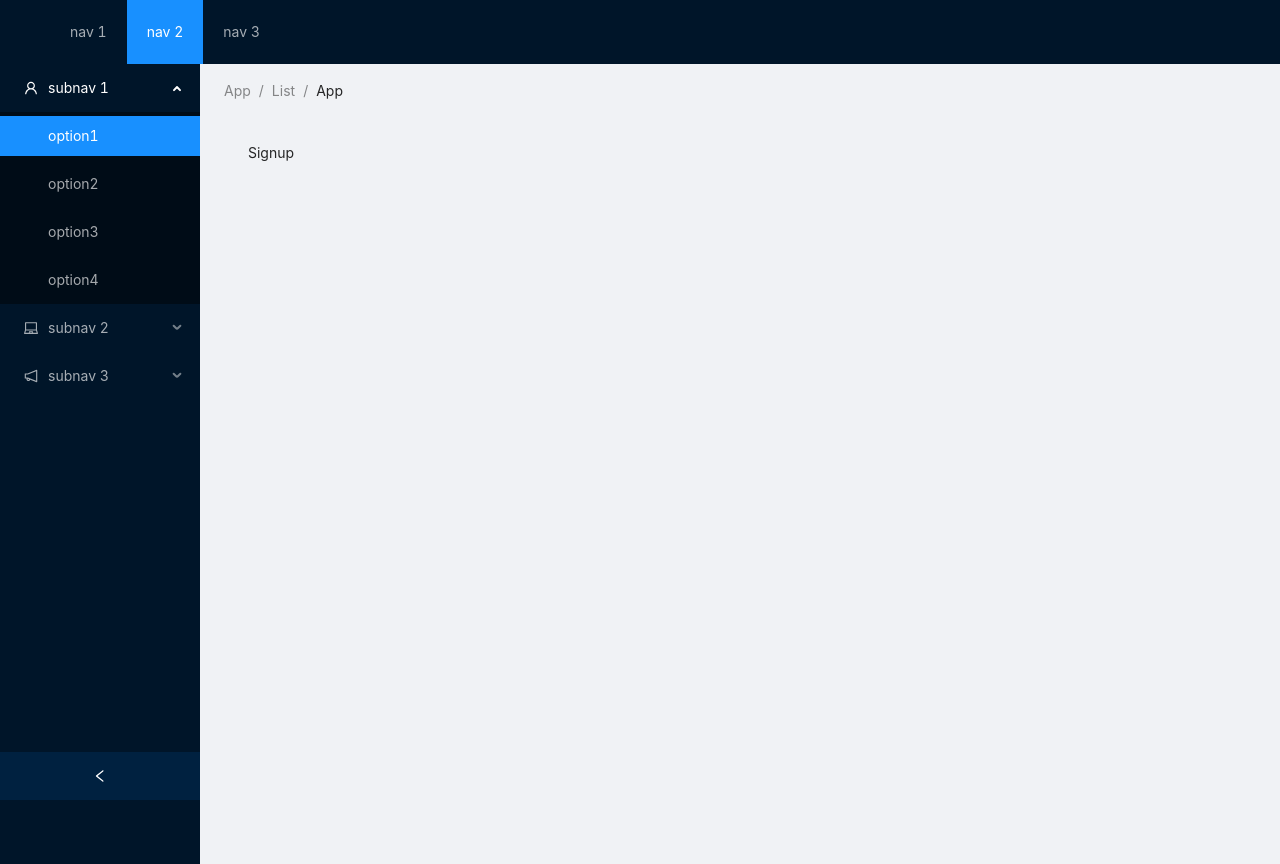
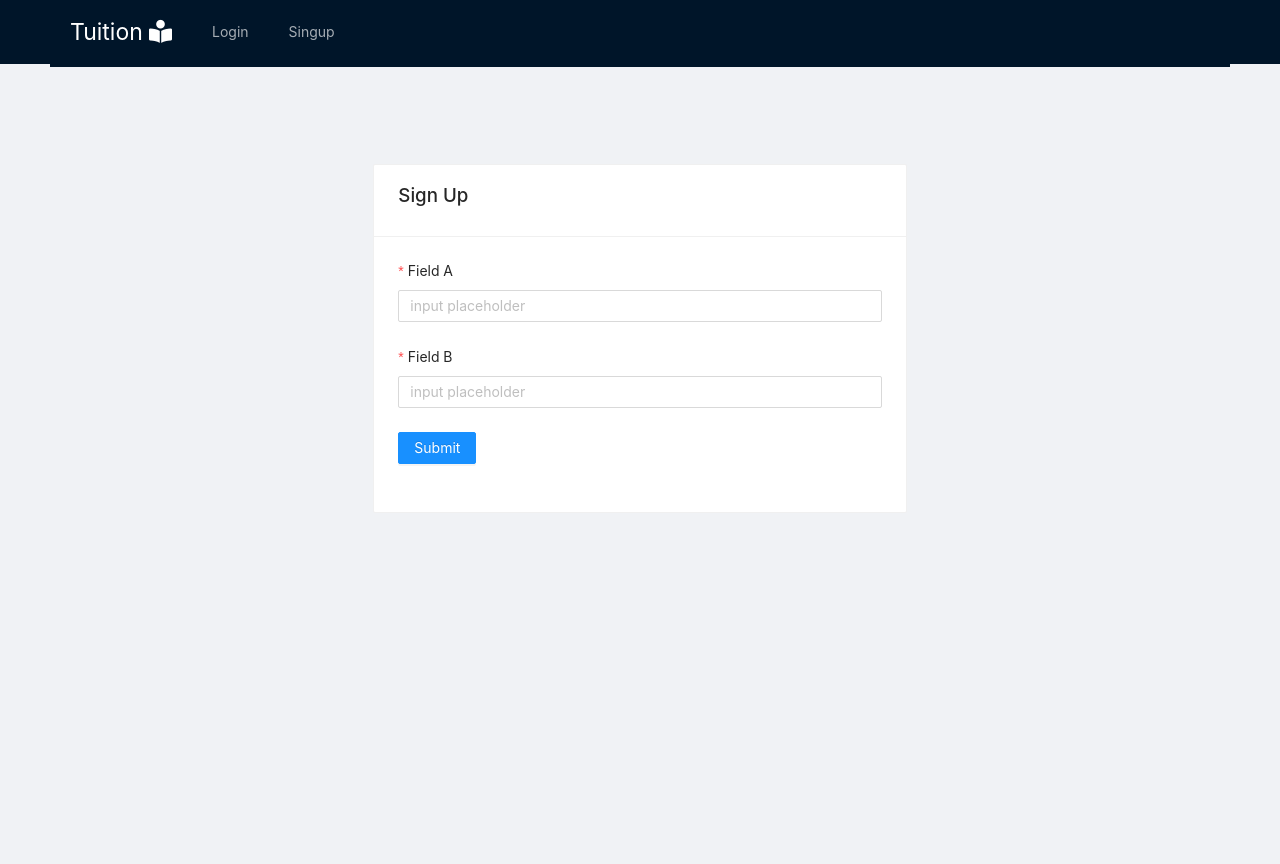
Before and after one commit to dev-khalid/Student-Management, a React (Create React App) app in the folder client/: page /signup in a window 1280 px wide. Built offline with nearby package versions, Linux system fonts and the light colour scheme.

Commit message:
Frontend

```diff
--- a/client/src/App.js
+++ b/client/src/App.js
@@ -2,106 +2,29 @@ import React, { useState } from 'react';
 import { BrowserRouter, Routes, Route } from 'react-router-dom';
 
 import { Layout, Menu, Breadcrumb } from 'antd';
-import {
-  UserOutlined,
-  LaptopOutlined,
-  NotificationOutlined,
-} from '@ant-design/icons';
+
 import Home from './components/Home';
 import Login from './components/Login';
+
 import Signup from './components/Signup';
+
+import MainHeader from './components/MainHeader';
 import Profile from './components/Profile';
 const { SubMenu } = Menu;
 const { Header, Content, Sider } = Layout;
-//i am not going to need sidebar always.
 
 const App = () => {
-  const [loggein, sL] = useState(false);
-  const [collapsed, setCollapsed] = useState(false);
-  const onCollapse = () => {
-    return setCollapsed((prev) => !prev);
-  };
+  const [loggedIn, sL] = useState(false);
+
   return (
     <Layout>
-      <Header className="header">
-        <div className="logo" />
-        <Menu theme="dark" mode="horizontal" defaultSelectedKeys={['2']}>
-          <Menu.Item key="1">nav 1</Menu.Item>
-          <Menu.Item key="2">nav 2</Menu.Item>
-          <Menu.Item key="3">nav 3</Menu.Item>
-        </Menu>
-      </Header>
       <BrowserRouter>
-        {loggein ? (
-          // landing page will go here.
-          <Routes>
-            <Route path="/profile" element={<Profile />} />
-          </Routes>
-        ) : (
-          //functional page wil go here.
-          <Layout>
-            <Sider
-              style={{ minHeight: '100vh' }}
-              collapsible
-              collapsed={collapsed}
-              onCollapse={onCollapse}
-              width={200}
-              className="site-layout-background"
-            >
-              <Menu
-                theme="dark"
-                mode="inline"
-                defaultSelectedKeys={['1']}
-                defaultOpenKeys={['sub1']}
-                style={{ height: '100%', borderRight: 0 }}
-              >
-                <SubMenu key="sub1" icon={<UserOutlined />} title="subnav 1">
-                  <Menu.Item key="1">option1</Menu.Item>
-                  <Menu.Item key="2">option2</Menu.Item>
-                  <Menu.Item key="3">option3</Menu.Item>
-                  <Menu.Item key="4">option4</Menu.Item>
-                </SubMenu>
-                <SubMenu key="sub2" icon={<LaptopOutlined />} title="subnav 2">
-                  <Menu.Item key="5">option5</Menu.Item>
-                  <Menu.Item key="6">option6</Menu.Item>
-                  <Menu.Item key="7">option7</Menu.Item>
-                  <Menu.Item key="8">option8</Menu.Item>
-                </SubMenu>
-                <SubMenu
-                  key="sub3"
-                  icon={<NotificationOutlined />}
-                  title="subnav 3"
-                >
-                  <Menu.Item key="9">option9</Menu.Item>
-                  <Menu.Item key="10">option10</Menu.Item>
-                  <Menu.Item key="11">option11</Menu.Item>
-                  <Menu.Item key="12">option12</Menu.Item>
-                </SubMenu>
-              </Menu>
-            </Sider>
-            <Layout style={{ padding: '0 24px 24px' }}>
-              <Breadcrumb style={{ margin: '16px 0' }}>
-                <Breadcrumb.Item>App</Breadcrumb.Item>
-                <Breadcrumb.Item>List</Breadcrumb.Item>
-                <Breadcrumb.Item>App</Breadcrumb.Item>
-              </Breadcrumb>
-              <Content
-                className="site-layout-background"
-                style={{
-                  padding: 24,
-                  margin: 0,
-                  minHeight: 280,
-                }}
-              >
-                <Routes>
-                  <Route path="/home" element={<Home />} />
-                  <Route path="/login" element={<Login />} />
-                  <Route path="/signup" element={<Signup />} />
-                </Routes>
-              </Content>
-            </Layout>
-          </Layout>
-        )}
+        <MainHeader />
+        <Routes>
+          <Route path="/signup" element={<Signup />} />
+          <Route path="/login" element={<Login />} />
+          <Route path="/profile" element={<Profile />} />
+        </Routes>
       </BrowserRouter>
     </Layout>
   );
--- /dev/null
+++ b/client/src/components/MainHeader.js
@@ -0,0 +1,27 @@
+import React from 'react';
+import { Layout, Menu } from 'antd';
+import { Link } from 'react-router-dom';
+const { Header } = Layout;
+const MainHeader = () => {
+  return (
+    <div>
+      <Header className="header">
+        <Menu theme="dark" mode="horizontal" defaultSelectedKeys={['2']}>
+          <Menu.Item key="1">
+            <span style={{ fontSize: '23px',color: 'white' }}>
+              Tuition <i className="fa-solid fa-book-open-reader"></i>
+            </span>
+          </Menu.Item>
+          <Menu.Item key="login">
+            <Link to="/login">Login</Link>
+          </Menu.Item>
+          <Menu.Item key="signup">
+            <Link to="/signup"> Singup</Link>
+          </Menu.Item>
+        </Menu>
+      </Header>
+    </div>
+  );
+};
+
+export default MainHeader;
--- a/client/src/components/Profile.js
+++ b/client/src/components/Profile.js
@@ -1,9 +1,92 @@
-import React from 'react'
+import React, { useState } from 'react';
+import Login from './Login';
+import Home from './Home';
+import Signup from './Signup';
+import { BrowserRouter, Routes, Route } from 'react-router-dom';
+import { Layout, Menu, Breadcrumb } from 'antd';
 
+import {
+  UserOutlined,
+  LaptopOutlined,
+  NotificationOutlined,
+} from '@ant-design/icons';
+
+const { SubMenu } = Menu;
+const { Sider, Content } = Layout;
 const Profile = () => {
+  const [collapsed, setCollapsed] = useState(false);
+  const onCollapse = () => {
+    return setCollapsed((prev) => !prev);
+  };
+
   return (
-    <div>Profile</div>
-  )
-}
+    <>
+      <Layout>
+        <Sider
+          style={{ minHeight: '100vh' }}
+          collapsible
+          collapsed={collapsed}
+          onCollapse={onCollapse}
+          width={200}
+          className="site-layout-background"
+        >
+          <Menu
+            theme="dark"
+            mode="inline"
+            defaultSelectedKeys={['1']}
+            defaultOpenKeys={['sub1']}
+            style={{ height: '100%', borderRight: 0 }}
+          >
+            <SubMenu key="sub1" icon={<UserOutlined />} title="subnav 1">
+              <Menu.Item key="1">option1</Menu.Item>
+              <Menu.Item key="2">option2</Menu.Item>
+              <Menu.Item key="3">option3</Menu.Item>
+              <Menu.Item key="4">option4</Menu.Item>
+            </SubMenu>
+            <SubMenu key="sub2" icon={<LaptopOutlined />} title="subnav 2">
+              <Menu.Item key="5">option5</Menu.Item>
+              <Menu.Item key="6">option6</Menu.Item>
+              <Menu.Item key="7">option7</Menu.Item>
+              <Menu.Item key="8">option8</Menu.Item>
+            </SubMenu>
+            <SubMenu
+              key="sub3"
+              icon={<NotificationOutlined />}
+              title="subnav 3"
+            >
+              <Menu.Item key="9">option9</Menu.Item>
+              <Menu.Item key="10">option10</Menu.Item>
+              <Menu.Item key="11">option11</Menu.Item>
+              <Menu.Item key="12">option12</Menu.Item>
+            </SubMenu>
+          </Menu>
+        </Sider>
+        <Layout style={{ padding: '0 24px 24px' }}>
+          <Breadcrumb style={{ margin: '16px 0' }}>
+            <Breadcrumb.Item>App</Breadcrumb.Item>
+            <Breadcrumb.Item>List</Breadcrumb.Item>
+            <Breadcrumb.Item>App</Breadcrumb.Item>
+          </Breadcrumb>
+          <Content
+            className="site-layout-background"
+            style={{
+              padding: 24,
+              margin: 0,
+              minHeight: 280,
+            }}
+          >
+            {/*
+              Routing will also work here . don't worry .
+            <Routes>
+              <Route path="/home" element={<Home />} />
+              <Route path="/login" element={<Login />} />
+              <Route path="/signup" element={<Signup />} />
+            </Routes> */}
+          </Content>
+        </Layout>
+      </Layout>
+    </>
+  );
+};
 
-export default Profile
+export default Profile;
--- a/client/src/components/Signup.js
+++ b/client/src/components/Signup.js
@@ -1,9 +1,35 @@
-import React from 'react'
-
+import React from 'react';
+import { Row, Col, Form, Input, Button, Card,   } from 'antd';
 const Signup = () => {
   return (
-    <div>Signup</div>
-  )
-}
+    <Row
+      style={{
+        minHeight: '100vh',
+        paddingBottom: '100px',
+        paddingTop: '100px',
+      }}
+    >
+      <Col
+        xs={{ span: 16, offset: 4 }}
+        lg={{ span: 10, offset: 7 }}
+        md={{ span: 12, offset: 6 }}
+      >
+        <Card title={<h3>Sign Up</h3>} hoverable>
+          <Form layout="vertical">
+            <Form.Item label="Field A" required>
+              <Input placeholder="input placeholder" />
+            </Form.Item>
+            <Form.Item label="Field B" required>
+              <Input placeholder="input placeholder" />
+            </Form.Item>
+            <Form.Item>
+              <Button type="primary">Submit</Button>
+            </Form.Item>
+          </Form>
+        </Card>
+      </Col>
+    </Row>
+  );
+};
 
-export default Signup
+export default Signup;
```
Also changed, not shown: client/public/assets/signup.jpg (added).
